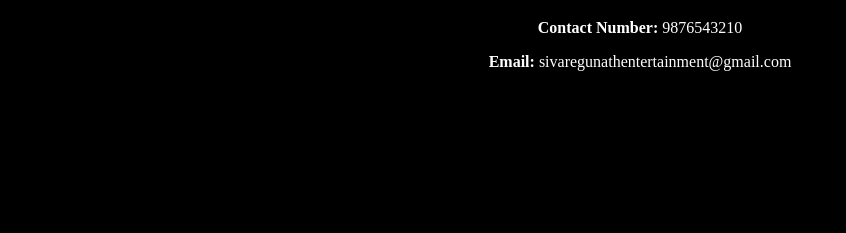
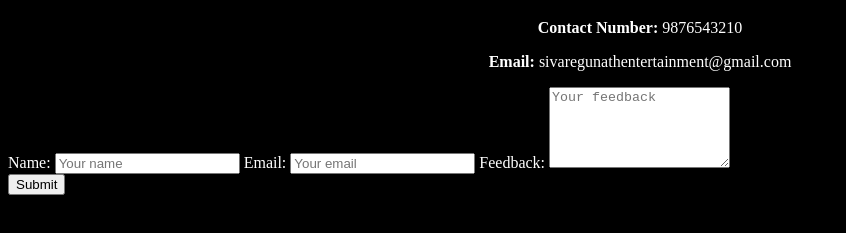
Before and after one commit to SIVAPALAN-R/movie-Production-website, a plain HTML site: page contact.html in a window 1280 px wide. Shown: the part 61-294 px from the top of the page, without its empty margins (0-846 px from the left). Drawn offline with Linux system fonts and the light colour scheme.

Commit message:
form edit

```diff
--- a/contact.html
+++ b/contact.html
@@ -18,5 +18,22 @@
         <p><b>Contact Number:</b> 9876543210</p>
         <p><b>Email:</b> sivaregunathentertainment@gmail.com</p>
     </center>
+
+    <form action="/submit_form" method="POST"></form>
+        <label for="name">Name:</label>
+        <input type="text" id="name" name="name" placeholder="Your name" required>
+
+        <label for="email">Email:</label>
+        <input type="email" id="email" name="email" placeholder="Your email" required>
+
+        <label for="feedback">Feedback:</label>
+        <textarea id="feedback" name="feedback" rows="5" placeholder="Your feedback" required></textarea>
+  <br>
+        <input type="submit" value="Submit">
+    </form>
+</center>
+
+
+
 </body>
 </html>
```
